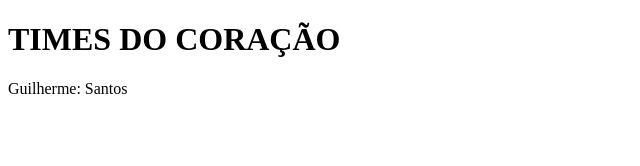
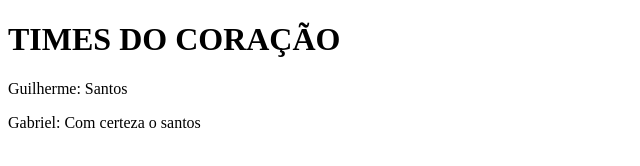
Before and after one commit to guilhermessantosdev/Futebol, a plain HTML site: page index.html in a window 1280 px wide. Shown: the whole page, without its empty margins (0-640 px from the left). Drawn offline with Linux system fonts and the light colour scheme.

Commit message:
santos sempre santos

```diff
--- a/index.html
+++ b/index.html
@@ -8,5 +8,6 @@
 <body>
     <h1>TIMES DO CORAÇÃO </h1>
     <p>Guilherme: Santos</p>
+    <p>Gabriel: Com certeza o santos</p>
 </body>
 </html>
```
